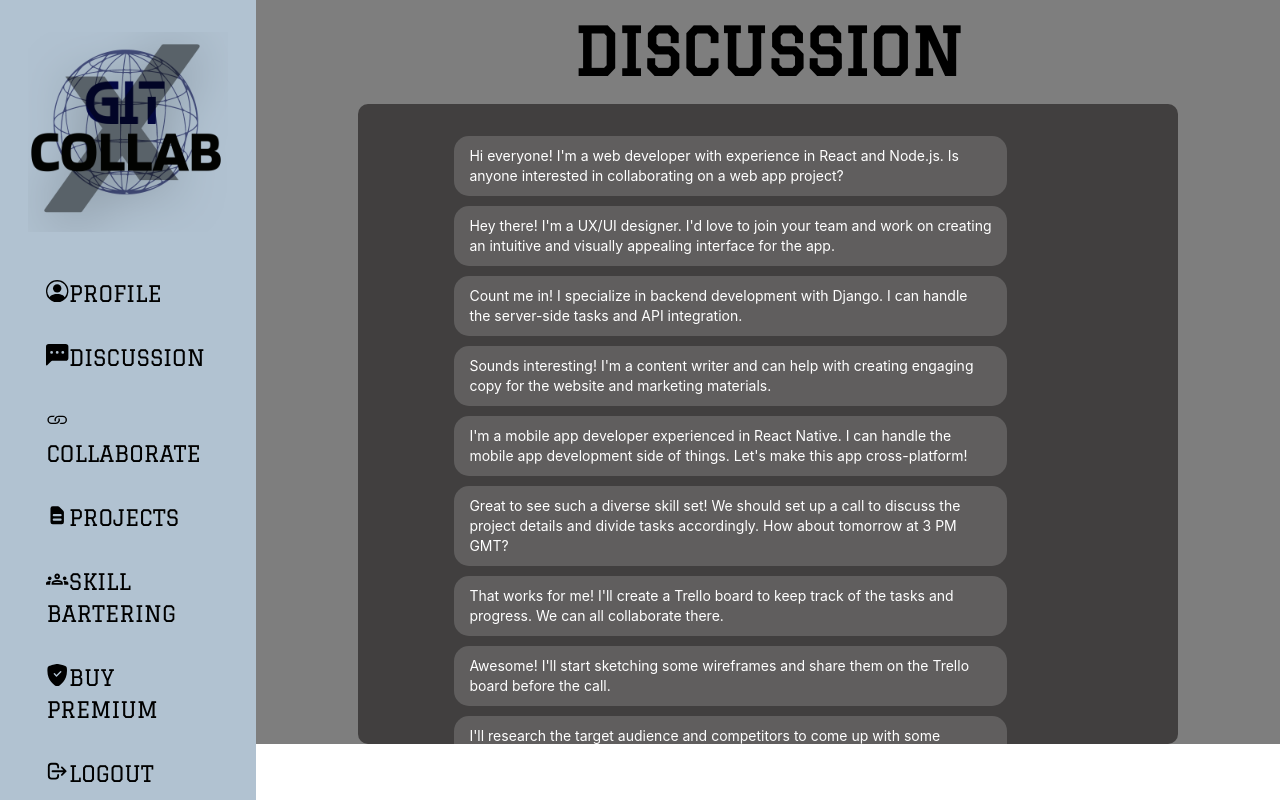
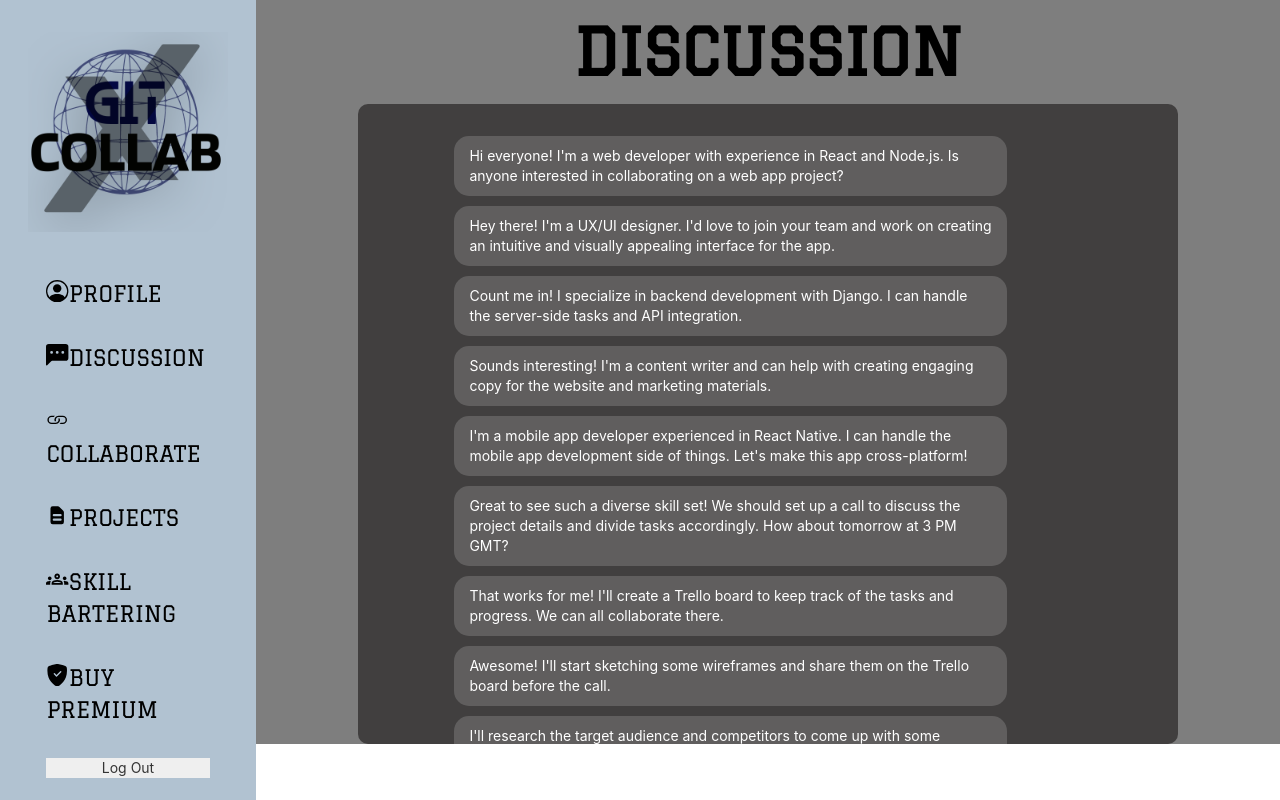
Before and after one commit to PekaVengers/GitCollabX, a React (Vite) app in the folder client/: page /discussion in a window 1280 px wide. Built offline with nearby package versions, Linux system fonts and the light colour scheme; a web font is replaced by a local one.

Commit message:
feat: allow user to logout

```diff
--- a/client/src/components/Sidebar.jsx
+++ b/client/src/components/Sidebar.jsx
@@ -4,6 +4,7 @@ import {BsPersonCircle,BsFillChatLeftDotsFill,BsLink,BsShieldFillCheck} from 're
 import {HiDocumentText,HiOutlineLogout} from 'react-icons/hi'
 import {MdOutlineGroups} from 'react-icons/md'
 import { NavLink } from 'react-router-dom'
+import LogoutButton from './LogoutButton'
 
 export default function Sidebar() {
   return (
@@ -18,7 +19,7 @@ export default function Sidebar() {
         <NavLink className='links' to="/projects"><HiDocumentText/>PROJECTS</NavLink>
         <NavLink className='links' to="/"><MdOutlineGroups/>SKILL BARTERING</NavLink>
         <NavLink className='links' to="/"><BsShieldFillCheck/>BUY PREMIUM</NavLink>
-        <NavLink className='links' to="/"><HiOutlineLogout/>LOGOUT</NavLink>
+        <LogoutButton />
       </div>
     </div>
   )
```
